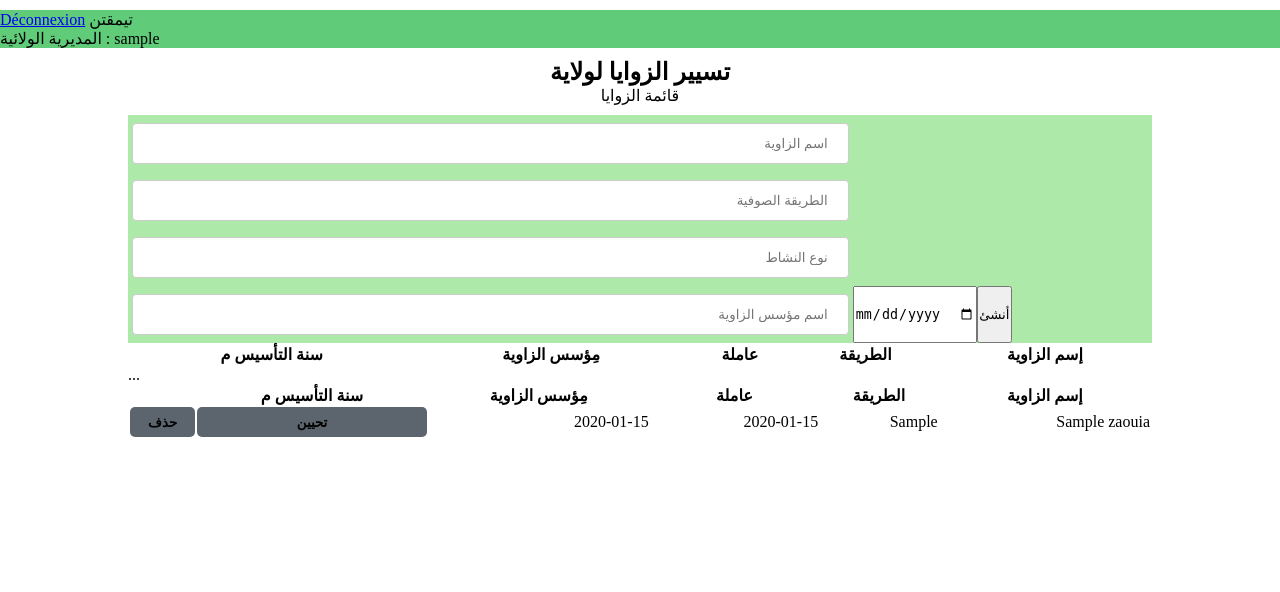
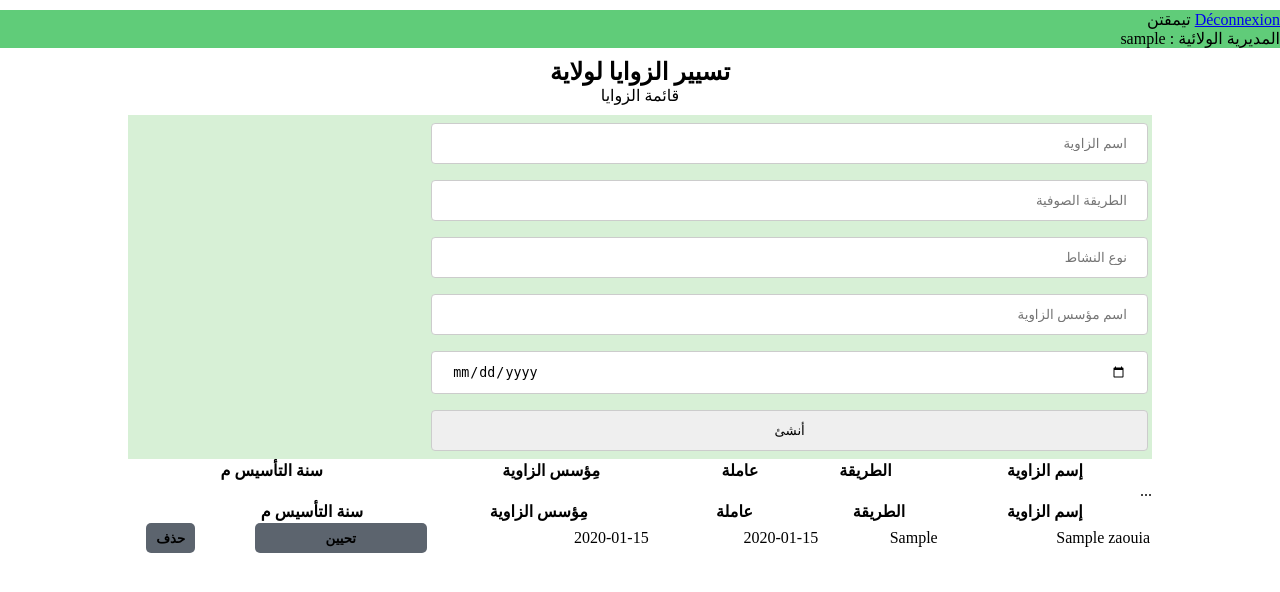
Before and after one commit to youslimani100/zak, a PHP site: page /zawaia.php in a window 1280 px wide. Shown: the top 592 px of the page. Run offline with PHP 8.4, Linux system fonts and the light colour scheme; a user stored in the database is signed in; tables that the repository leaves empty hold one stand-in row (values such as "Sample post"); lists and menus that the app fills with data are empty.

Commit message:
Update fichier zaouia -- Direction RTL

```diff
--- a/style.css
+++ b/style.css
@@ -8,6 +8,8 @@
 body {
     background: #fff;
     color: #000;
+    direction: rtl;
+
     /* font-family: 'Times New Roman', Times, serif; */
 }
 
@@ -31,7 +33,7 @@ body {
 /* input css .................................... */
 .zaouia_inf {
     /* display: inline;*/
-    background: #adeaaa;
+    background: #d7f0d6;
     /* border: 1px solid #8b4d4d; */
     display: flex;
     flex-wrap: wrap;
@@ -50,7 +52,7 @@ body {
 input[type=text] {
     /* float: right; */
 
-    float: right;
+    /* float: right; */
     width: 70%;
     padding: 12px 20px;
     margin: 8px 4px;
@@ -62,8 +64,26 @@ input[type=text] {
 
 }
 
-.inputs {
-    background: #60cc79;
+input[type=date] {
+    width: 70%;
+    padding: 12px 20px;
+    margin: 8px 4px;
+    /* display:inline; */
+    border: 1px solid #ccc;
+    border-radius: 4px;
+    box-sizing: border-box;
+    direction: rtl;
+}
+
+input[type=submit] {
+    width: 70%;
+    padding: 12px 20px;
+    margin: 8px 4px;
+    /* display:inline; */
+    border: 1px solid #ccc;
+    border-radius: 4px;
+    box-sizing: border-box;
+    direction: rtl;
 }
 
 
@@ -112,7 +132,7 @@ label {
 
 /* Button css .................................... */
 button {
-    width: 100%;
+    width: 75%;
     height: 30px;
     font-weight: bold;
     background: #5c646e;
@@ -127,7 +147,7 @@ button:hover {
 }
 
 
-table{
+table {
     width: 100%;
     direction: rtl;
 
--- a/zawaia.php
+++ b/zawaia.php
@@ -94,6 +94,7 @@
                     <input type="text" id="natype_activiteme" name="type_activite" type="text" placeholder="نوع النشاط">
                     <input type="text" id="fondateur_zaouia" name="fondateur_zaouia" type="text"
                         placeholder="اسم مؤسس الزاوية">
+                        <br>
                     <input type="date" id="annee_m_zaouia" name="annee_m_zaouia" type="text"
                         placeholder="سنة التأسيس ميلادي">
                     <!--     <input type="text" placeholder="سنة التأسيس هجري">
```
Also changed, not shown: style_login.css (+19 -12 lines).
